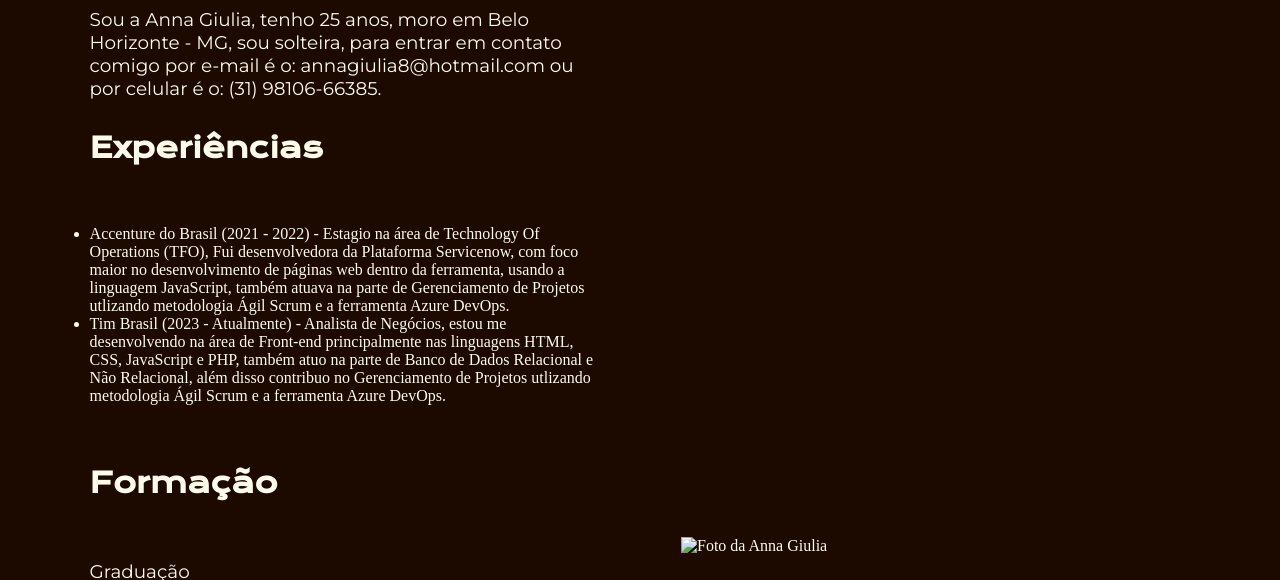
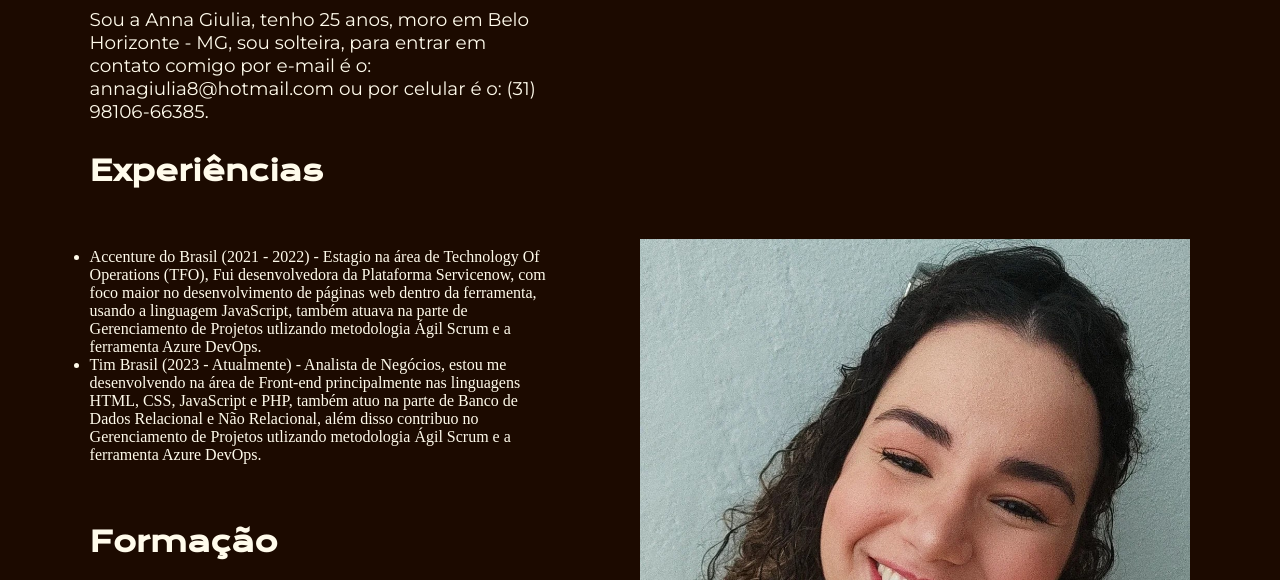
Before and after one commit to annagiu/portfolio, a plain HTML site: page curriculo.html in a window 1280 px wide. Shown: the part 171-751 px from the top of the page. Drawn offline with nearby package versions, Linux system fonts and the light colour scheme.

Commit message:
Update curriculo.html

```diff
--- a/curriculo.html
+++ b/curriculo.html
@@ -57,7 +57,7 @@
             </ul>
             </p>
         </section>
-        <img class = "apresentacao_imagem" src="./assets/Imagem.png" alt="Foto da Anna Giulia">
+        <img class = "apresentacao_imagem" src="Imagem.png" alt="Foto da Anna Giulia">
     </main>
     <footer>
         <p class="rodape">Desenvolvido por Anna Giulia</p>
```
